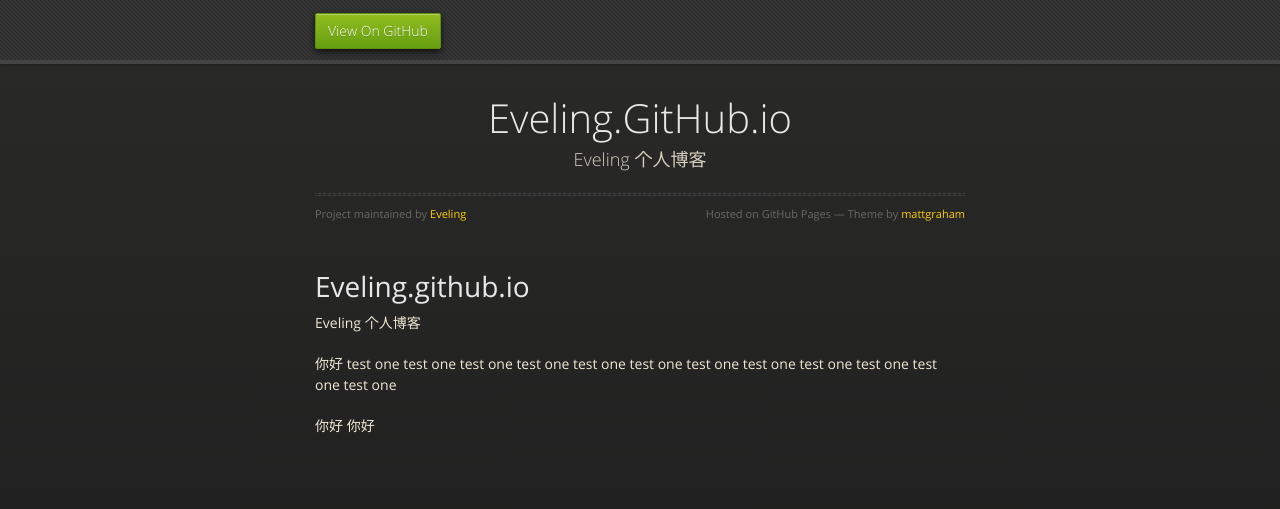
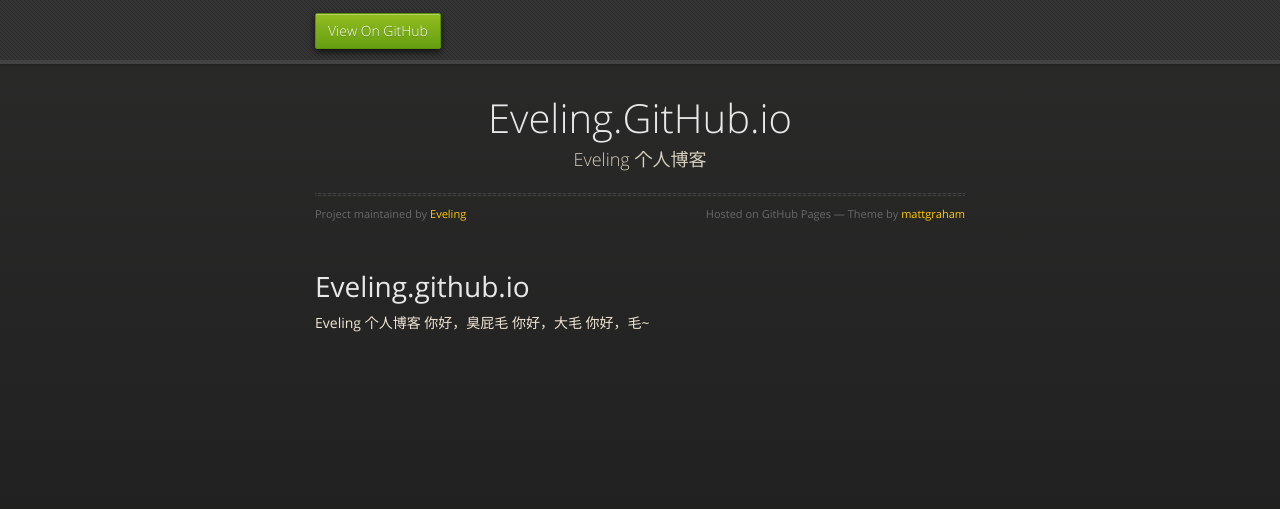
Before and after one commit to Eveling/Eveling.github.io, a plain HTML site: page index.html in a window 1280 px wide. Drawn offline with nearby package versions, Linux system fonts and the light colour scheme.

Commit message:
Replace master branch with page content via GitHub

```diff
--- a/index.html
+++ b/index.html
@@ -38,24 +38,10 @@
         <h1>
 <a id="evelinggithubio" class="anchor" href="#evelinggithubio" aria-hidden="true"><span aria-hidden="true" class="octicon octicon-link"></span></a>Eveling.github.io</h1>
 
-<p>Eveling 个人博客</p>
-
-<p>你好
-test one
-test one
-test one
-test one
-test one
-test one
-test one
-test one
-test one
-test one
-test one
-test one</p>
-
-<p>你好
-你好</p>
+<p>Eveling 个人博客
+你好，臭屁毛
+你好，大毛
+你好，毛~</p>
       </section>
 
     </div>
--- a/params.json
+++ b/params.json
@@ -1,6 +1,6 @@
 {
   "name": "Eveling.GitHub.io",
   "tagline": "Eveling 个人博客",
-  "body": "# Eveling.github.io\r\nEveling 个人博客\r\n\r\n\r\n你好\r\ntest one\r\ntest one\r\ntest one\r\ntest one\r\ntest one\r\ntest one\r\ntest one\r\ntest one\r\ntest one\r\ntest one\r\ntest one\r\ntest one\r\n\r\n你好\r\n你好",
+  "body": "# Eveling.github.io\r\nEveling 个人博客\r\n你好，臭屁毛\r\n你好，大毛\r\n你好，毛~\r\n",
   "note": "Don't delete this file! It's used internally to help with page regeneration."
 }
```
